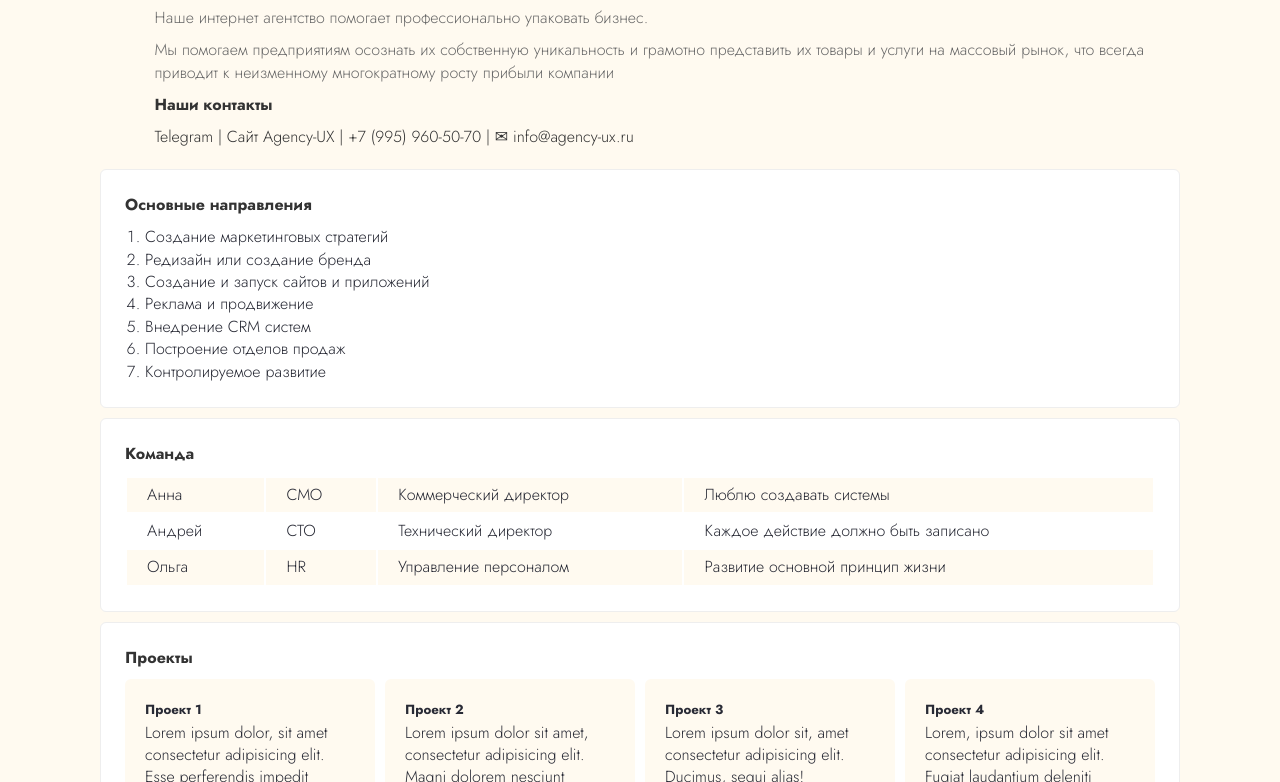
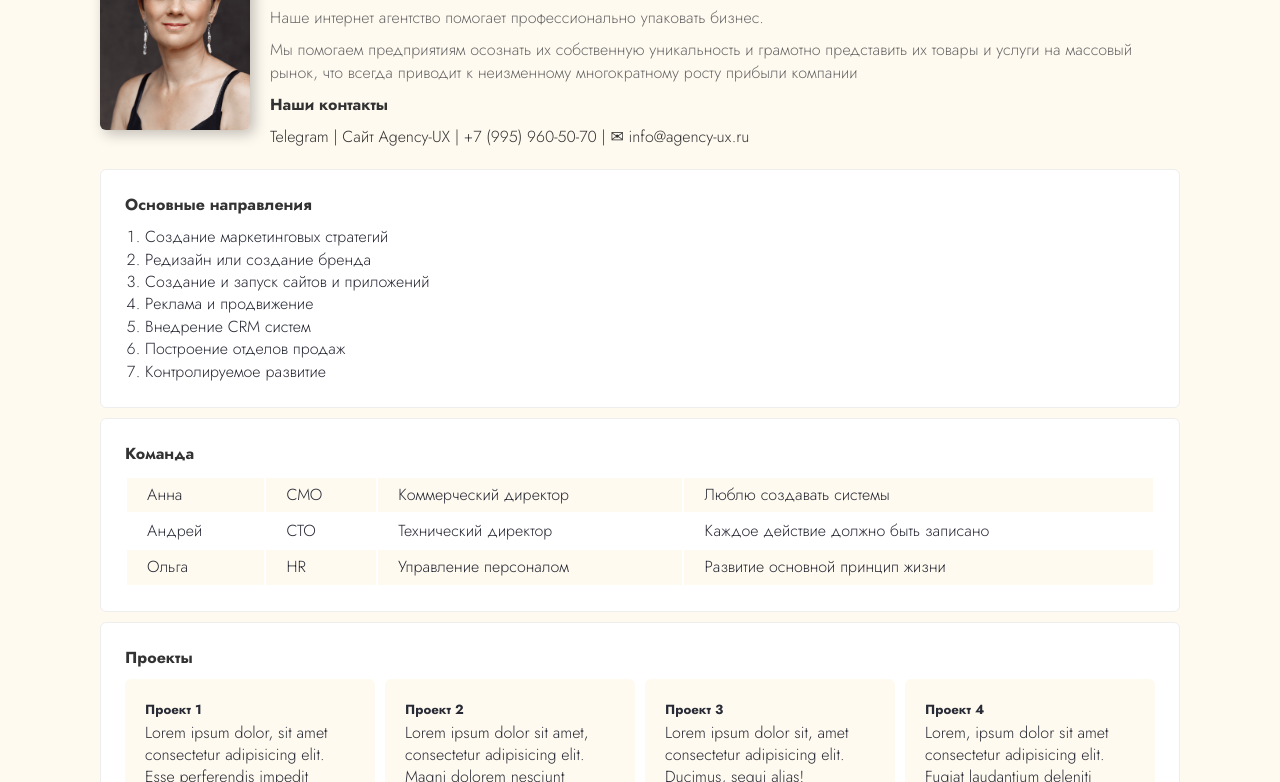
Before and after one commit to annaxp/resume, a plain HTML site: page index.html in a window 1280 px wide. Shown: the part 110-892 px from the top of the page. Drawn offline with Linux system fonts and the light colour scheme; the site is published under a folder, as on GitHub Pages, so addresses that start at the root find nothing.

Commit message:
Update index.html

```diff
--- a/index.html
+++ b/index.html
@@ -16,7 +16,7 @@
 
  <div class="header">
     <div class="info">
-        <img src="/imgs/ann.png" alt="Anna" class="avatar">
+        <img src="ann.png" alt="Anna" class="avatar">
     </div>
 
     <div class="info-text">
```
